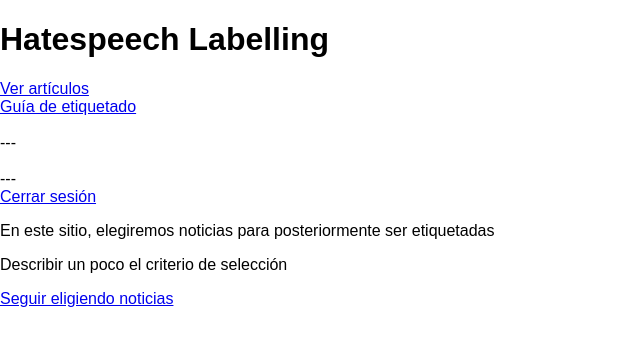
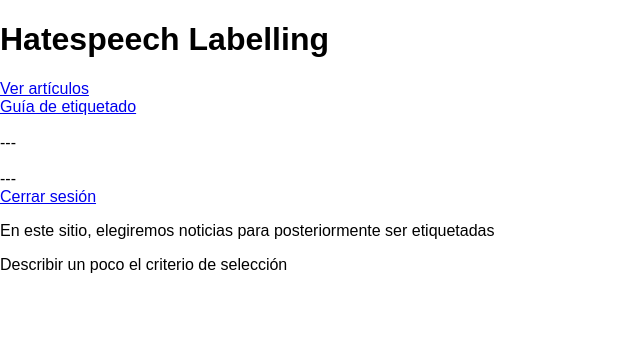
Before and after one commit to finiteautomata/hatespeech-selection, a Django app: page / in a window 1280 px wide. Shown: the top 346 px of the page, without its empty margins (0-640 px from the left). Run offline with Django 3.2, Linux system fonts and the light colour scheme; the visitor is signed in with stand-in values (Sample User, id 1).

Commit message:
Remove selection of news

```diff
--- a/news_selection/templates/news_selection/index.html
+++ b/news_selection/templates/news_selection/index.html
@@ -15,7 +15,4 @@
   <p>Describir un poco el criterio de selección</p>
 </div>
 
-<div class="row">
-  <a class="button button-primary" href="{% url 'news_selection:next' %}">Seguir eligiendo noticias</a>
-</div>
 {% endblock %}
```
